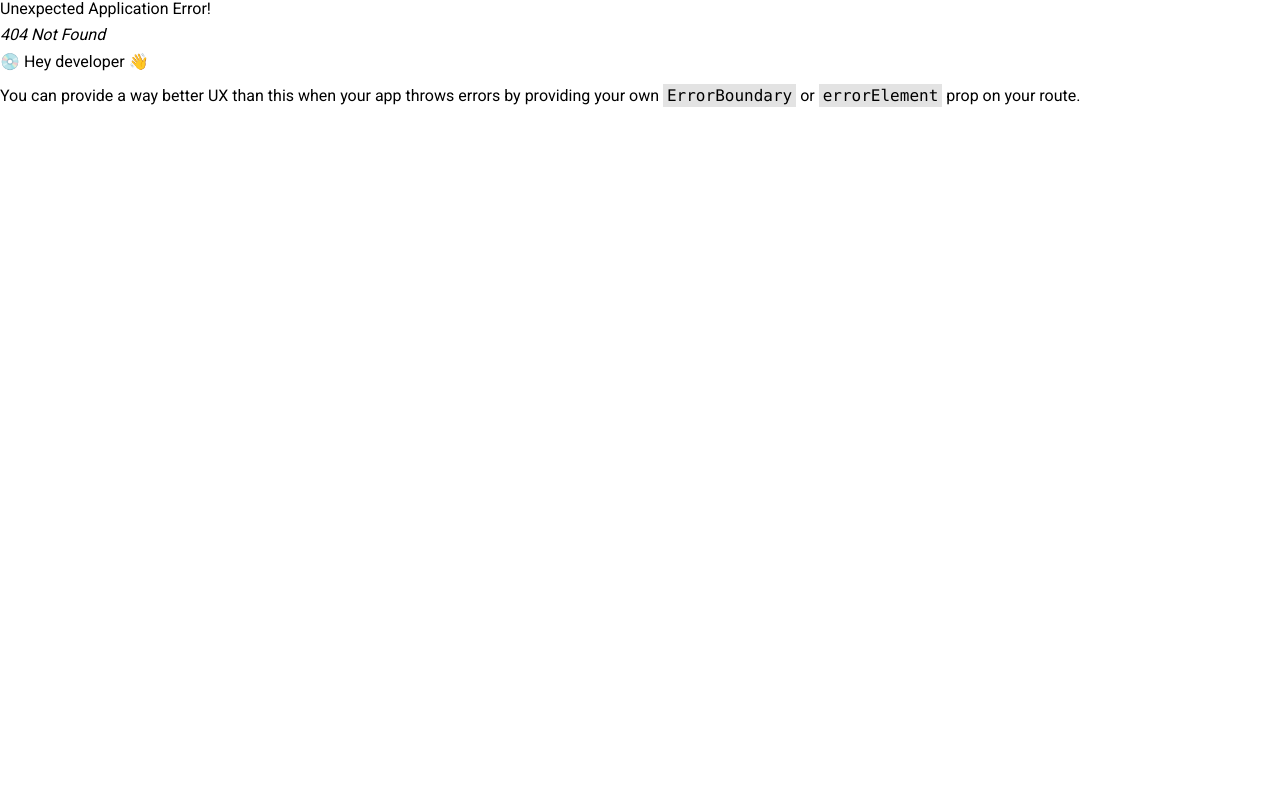
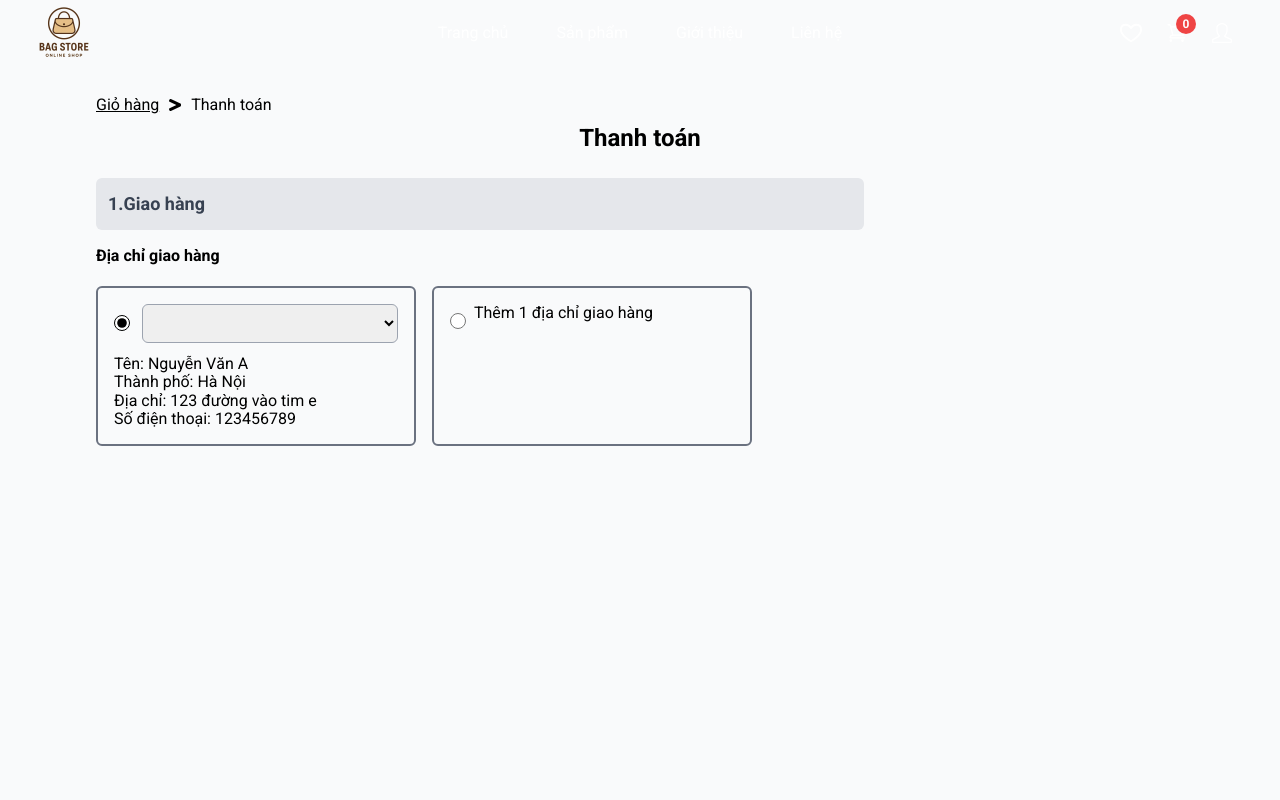
Before and after one commit to tvanlam/bag_shop, a React (Vite) app in the folder frontend/bagshop/: page /checkout in a window 1280 px wide. Before the commit this address had no page. Shown: the top 800 px of the page. Built offline with nearby package versions, Linux system fonts and the light colour scheme.

Commit message:
checkout UI

```diff
--- a/frontend/bagshop/src/component/user/Cart.jsx
+++ b/frontend/bagshop/src/component/user/Cart.jsx
@@ -1,5 +1,6 @@
 import React, { useState, useEffect } from "react";
 import { useSelector, useDispatch } from "react-redux";
+import { useNavigate } from "react-router-dom";
 import {
   DELETE_CART,
   FETCH_CARTS,
@@ -11,6 +12,7 @@ import { toast } from "react-toastify";
 
 const Cart = () => {
   const dispatch = useDispatch();
+  const navigate = useNavigate();
   const cartItems = useSelector((state) => state.cart.carts);
   const accountId = useSelector((state) => state.auth.accountId);
   const loading = useSelector((state) => state.cart.loading);
@@ -29,7 +31,6 @@ const Cart = () => {
   useEffect(() => {
     if (cartItems && cartItems.length > 0) {
       const initialQuantities = cartItems.reduce((acc, item) => {
-        // Backend trả về itemId, không phải id
         const key = item.itemId || item.id || item.productId;
         acc[key] = item.quantity || 1;
         return acc;
@@ -204,6 +205,17 @@ const Cart = () => {
     }).format(amount);
   };
 
+  const handleCheckout = () => {
+    if (cartItems.length === 0) {
+      toast.warning("Giỏ hàng trống!", {
+        position: "top-center",
+        autoClose: 2000,
+      });
+      return;
+    }
+    navigate("/checkout");
+  };
+
   return (
     <div className="min-h-screen bg-gray-50 pt-24 pb-12">
       <div className="max-w-6xl mx-auto px-6 lg:px-8">
@@ -300,6 +312,7 @@ const Cart = () => {
                   </span>
                 </div>
                 <button
+                  onClick={handleCheckout}
                   className="w-full bg-blue-600 text-white py-3 rounded-lg hover:bg-blue-700 disabled:opacity-50"
                   disabled={updating}
                 >
--- /dev/null
+++ b/frontend/bagshop/src/component/user/Checkout.jsx
@@ -0,0 +1,143 @@
+import React, { useState } from "react";
+import { FaGreaterThan } from "react-icons/fa";
+import { Navigate, useNavigate } from "react-router-dom";
+
+const Checkout = () => {
+  const Navigate = useNavigate();
+  const account = {
+    fullName: "Nguyễn Văn A",
+    city: "Hà Nội",
+    address: "123 đường vào tim e",
+    phoneNumber: "123456789",
+  };
+  const [selectedOption, setSelectedOption] = useState("default");
+
+  return (
+    <>
+      <div className="min-h-screen bg-gray-50 pt-24 pb-12  ">
+        <div className="max-w-6xl mx-auto px-6 lg:px-8">
+          <div className="flex items-center gap-2 mb-2">
+            <button onClick={() => Navigate(-1)} className="underline">
+              Giỏ hàng
+            </button>
+            <FaGreaterThan />
+            <span>Thanh toán</span>
+          </div>
+          <p className="font-bold text-center text-2xl mb-6">Thanh toán</p>
+
+          <div className="delivery max-w-screen-md">
+            <h3 className="text-lg text-gray-700 font-bold bg-gray-200 p-3 rounded-md">
+              1.Giao hàng
+            </h3>
+            <p className="font-bold text-md pb-1 pt-2">Địa chỉ giao hàng</p>
+            <div className="flex flex-row gap-4">
+              <div className="w-80 h-40 border-2 border-gray-500 rounded-md p-4 flex flex-col gap-3">
+                <div className="flex items-center gap-3">
+                  <label className="flex items-center gap-2">
+                    <input
+                      type="radio"
+                      name="default-address"
+                      className="accent-black w-4 h-4"
+                      value="default"
+                      checked={selectedOption === "default"}
+                      onChange={(e) => setSelectedOption(e.target.value)}
+                    />
+                  </label>
+                  <div className="flex flex-col w-64">
+                    <select className="border border-gray-400 rounded-md p-2 focus:outline-none focus:ring-2 focus:ring-blue-500"></select>
+                  </div>
+                </div>
+                <ul>
+                  <li>Tên: {account.fullName}</li>
+                  <li>Thành phố: {account.city}</li>
+                  <li>Địa chỉ: {account.address}</li>
+                  <li>Số điện thoại: {account.phoneNumber}</li>
+                </ul>
+              </div>
+              <div className="w-80 h-40 border-2 border-gray-500 rounded-md p-4 flex flex-col gap-3">
+                <label className="flex items-center gap-2">
+                  <input
+                    type="radio"
+                    name="default-address"
+                    className="accent-black w-4 h-4"
+                    value="new"
+                    checked={selectedOption == "new"}
+                    onChange={(e) => setSelectedOption(e.target.value)}
+                  />
+                  <div className="flex flex-col w-64">
+                    <p>Thêm 1 địa chỉ giao hàng</p>
+                  </div>
+                </label>
+              </div>
+            </div>
+            {selectedOption === "new" && (
+              <form className="flex flex-col gap-2 mt-2 text-sm pb-1 pt-2 ">
+                <h4 className="font-bold ">THÊM MỘT ĐỊA CHỈ GIAO HÀNG MỚI</h4>
+                <p className="opacity-50">*Các trường bắt buộc</p>
+                <div className="flex flex-row gap-4">
+                  <input
+                    type="text"
+                    placeholder="Họ*"
+                    className="border border-gray-300 rounded-md p-2 w-1/2"
+                  />
+                  <input
+                    type="text"
+                    placeholder="Tên*"
+                    className="border border-gray-300 rounded-md p-2 w-1/2"
+                  />
+                </div>
+                <div className="flex flex-col pt-2">
+                  <p className="font-bold">Địa điểm: </p>
+                  <input
+                    type="text"
+                    placeholder="Địa chỉ*"
+                    className="border border-gray-300 rounded-md p-2 "
+                  />
+                </div>
+                <div className="flex flex-row gap-4 pt-2">
+                  <p className="text-center">Tỉnh/TP*</p>
+                  <select className="w-40 rounded-md ">
+                    <option value="" disabled selected>
+                      Chọn Tỉnh/TP
+                    </option>
+                  </select>
+                  <p className="text-center">Quận/Huyện*</p>
+                  <select className="w-40 rounded-md">
+                    <option value="" disabled selected>
+                      Chọn Quận/Huyện
+                    </option>
+                  </select>
+                  <p className="text-center">Phường/Xã*</p>
+                  <select className="w-40 rounded-md">
+                    <option value="" disabled selected>
+                      Chọn Phường/Xã
+                    </option>
+                  </select>
+                </div>
+                <div className="flex flex-row gap-4 pt-4">
+                  <p>Số điện thoại*</p>
+                  <input
+                    type="text"
+                    placeholder="Số điện thoại"
+                    className="border border-gray-300 rounded-md p-2 w-1/2"
+                  />
+                </div>
+                <div className="flex items-center gap-2 pt-2">
+                  <input type="checkbox" className="w-4 h-4 accent-black" />
+                  <label>Đặt làm địa chỉ mặc định</label>
+                </div>
+                <div className="flex justify-center mt-4">
+                  <button className="border border-black bg-white-500 text-black px-6 py-2 rounded-md hover:bg-black hover:text-white">
+                    Lưu địa chỉ
+                  </button>
+                </div>
+              </form>
+            )}
+          </div>
+        </div>
+      </div>
+    </>
+  );
+};
+
+export default Checkout;
--- a/frontend/bagshop/src/component/utils/ModalFilter.jsx
+++ b/frontend/bagshop/src/component/utils/ModalFilter.jsx
@@ -64,14 +64,6 @@ const ModalFilter = ({ isOpen, onClose, onApplyFilter }) => {
 
   return (
     <>
-      {/* Overlay */}
-      <div
-        className={`fixed inset-0 bg-black transition-opacity duration-300 z-40 ${
-          isOpen ? "opacity-50" : "opacity-0 pointer-events-none"
-        }`}
-        onClick={onClose}
-      />
-
       {/* Modal Sidebar */}
       <div
         className={`fixed top-0 left-0 h-full bg-white shadow-2xl transform transition-transform duration-300 ease-in-out z-50 ${
--- /dev/null
+++ b/frontend/bagshop/src/redux/slices/CheckoutSlice.js
@@ -0,0 +1,3 @@
+// import { createAsyncThunk, createSlice } from "@reduxjs/toolkit";
+
+// export default CheckoutSlice.reducer;
--- a/frontend/bagshop/src/redux/store.js
+++ b/frontend/bagshop/src/redux/store.js
@@ -7,8 +7,8 @@ import authReducer from "./slices/AuthSlice";
 import accountReducer from "./slices/AccountSlice";
 import productReducer from "./slices/ProductSlice";
 import cartReducer from "./slices/CartSlice";
-import categoryReducer from "./slices/CategorySlice"
-
+import categoryReducer from "./slices/CategorySlice";
+// import categoryReducer from "./slices/CheckoutSlice"
 // Config cho auth - lưu vào sessionStorage (tự động xóa khi đóng browser)
 const authPersistConfig = {
   key: "auth",
@@ -38,6 +38,7 @@ const rootReducer = combineReducers({
   product: productReducer,
   cart: persistedCartReducer,
   category: categoryReducer,
+  // checkout: checkoutReducer,
 });
 
 const persistedReducer = persistReducer(persistConfig, rootReducer);
--- a/frontend/bagshop/src/routes/RouterConfig.jsx
+++ b/frontend/bagshop/src/routes/RouterConfig.jsx
@@ -6,6 +6,7 @@ import Profile from "../page/user/Profile";
 import VerificationPage from "../page/both/VerificationPage";
 import Product from "../component/user/Product";
 import Cart from "../component/user/Cart";
+import Checkout from "../component/user/Checkout";
 
 import PrivateRoute from "./PrivateRouter";
 import AdminLayout from "../layout/AdminLayout";
@@ -23,6 +24,7 @@ const router = createBrowserRouter([
       { path: "/product/:id", element: <ProductDetails /> },
       { path: "/verify", element: <VerificationPage /> },
       { path: "/cart", element: <Cart /> },
+      { path: "/checkout", element: <Checkout /> },
     ],
   },
   {
```
